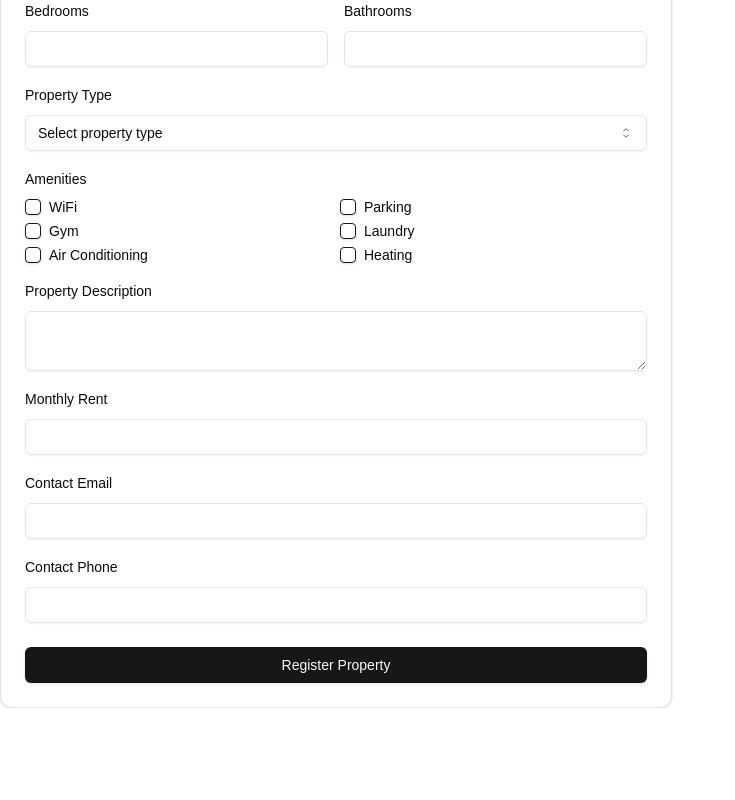
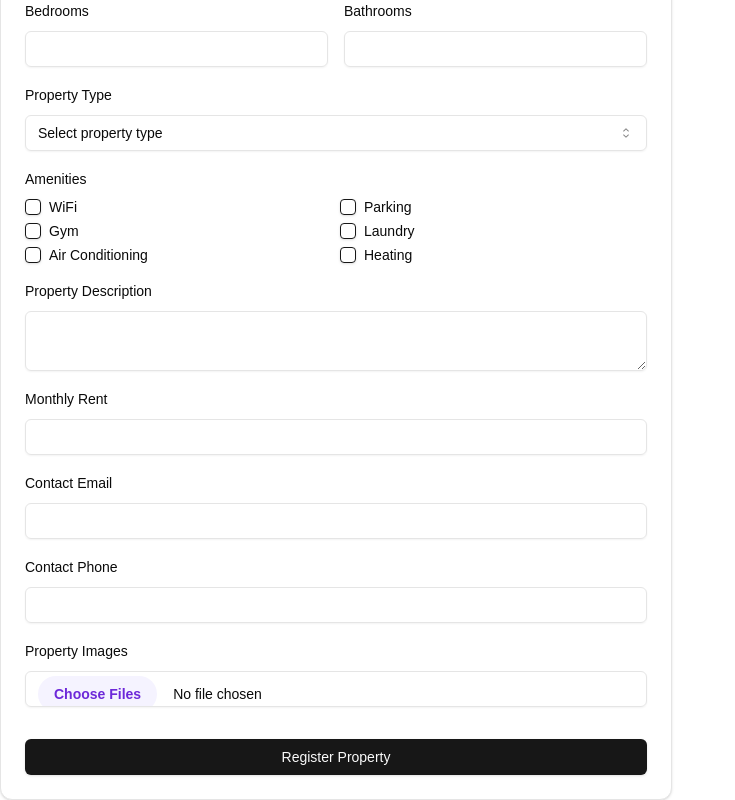
Before and after one commit to insanelyai/roomzy, a Next.js app: page /test in a window 1280 px wide. Shown: the part 284-1084 px from the top of the page, without its empty margins (0-735 px from the left). Before the commit the page ends 992 px from the top, so only its background shows below. Built offline with nearby package versions, Linux system fonts and the light colour scheme.

Commit message:
Update(UI): Images Upload in Registration Property

```diff
--- a/components/Form/registerproperty.tsx
+++ b/components/Form/registerproperty.tsx
@@ -1,6 +1,5 @@
 'use client'
-
-import { useState } from 'react'
+import { useState, useCallback } from 'react'
 import { useForm, Controller } from 'react-hook-form'
 import { zodResolver } from '@hookform/resolvers/zod'
 import * as z from 'zod'
@@ -12,6 +11,10 @@ import { Textarea } from "@/components/ui/textarea"
 import { Select, SelectContent, SelectItem, SelectTrigger, SelectValue } from "@/components/ui/select"
 import { Checkbox } from "@/components/ui/checkbox"
 import { toast } from "@/hooks/use-toast"
+import { X } from 'lucide-react'
+
+const MAX_FILE_SIZE = 5 * 1024 * 1024; // 5MB
+const ACCEPTED_IMAGE_TYPES = ["image/jpeg", "image/jpg", "image/png", "image/webp"];
 
 const propertySchema = z.object({
   propertyName: z.string().min(1, "Property name is required"),
@@ -24,19 +27,27 @@ const propertySchema = z.object({
   price: z.number().min(0, "Price must be a positive number"),
   contactEmail: z.string().email("Invalid email address"),
   contactPhone: z.string().regex(/^\+?[1-9]\d{1,14}$/, "Invalid phone number"),
+  images: z.array(z.instanceof(File)
+    .refine(file => file.size <= MAX_FILE_SIZE, `Max file size is 5MB.`)
+    .refine(file => ACCEPTED_IMAGE_TYPES.includes(file.type), ".jpg, .jpeg, .png and .webp files are accepted.")
+  ).max(5, "You can upload up to 5 images"),
 })
 
 type PropertyFormData = z.infer<typeof propertySchema>
 
 export default function PropertyRegistrationForm() {
   const [amenities, setAmenities] = useState<string[]>([])
+  const [previewImages, setPreviewImages] = useState<string[]>([])
 
-  const { register, handleSubmit, control, formState: { errors } } = useForm<PropertyFormData>({
+  const { register, handleSubmit, control, formState: { errors }, setValue, watch } = useForm<PropertyFormData>({
     resolver: zodResolver(propertySchema),
     defaultValues: {
       amenities: [],
+      images: [],
     },
   })
+
+  const watchImages = watch("images")
 
   const onSubmit = (data: PropertyFormData) => {
     console.log(data)
@@ -45,6 +56,19 @@ export default function PropertyRegistrationForm() {
       description: "Your property has been successfully registered.",
     })
   }
+
+  const handleImageUpload = useCallback((e: React.ChangeEvent<HTMLInputElement>) => {
+    const files = Array.from(e.target.files || [])
+    setValue('images', files, { shouldValidate: true })
+
+    const newPreviewImages = files.map(file => URL.createObjectURL(file))
+    setPreviewImages(prevImages => [...prevImages, ...newPreviewImages])
+  }, [setValue])
+
+  const removeImage = useCallback((index: number) => {
+    setValue('images', watchImages.filter((_, i) => i !== index), { shouldValidate: true })
+    setPreviewImages(prevImages => prevImages.filter((_, i) => i !== index))
+  }, [setValue, watchImages])
 
   return (
     <Card className="w-full max-w-2xl">
@@ -151,6 +175,33 @@ export default function PropertyRegistrationForm() {
             <Input id="contactPhone" type="tel" {...register("contactPhone")} />
             {errors.contactPhone && <p className="text-red-500 text-sm">{errors.contactPhone.message}</p>}
           </div>
+
+          <div className="space-y-2">
+            <Label htmlFor="images">Property Images</Label>
+            <Input
+              id="images"
+              type="file"
+              accept=".jpg,.jpeg,.png,.webp"
+              multiple
+              onChange={handleImageUpload}
+              className="file:mr-4 file:py-2 file:px-4 file:rounded-full file:border-0 file:text-sm file:font-semibold file:bg-violet-50 file:text-violet-700 hover:file:bg-violet-100"
+            />
+            {errors.images && <p className="text-red-500 text-sm">{errors.images.message}</p>}
+            <div className="grid grid-cols-3 gap-4 mt-4">
+              {previewImages.map((src, index) => (
+                <div key={index} className="relative">
+                  <img src={src} alt={`Preview ${index + 1}`} className="w-full h-32 object-cover rounded-md" />
+                  <button
+                    type="button"
+                    onClick={() => removeImage(index)}
+                    className="absolute top-0 right-0 bg-red-500 text-white p-1 rounded-full"
+                  >
+                    <X size={16} />
+                  </button>
+                </div>
+              ))}
+            </div>
+          </div>
         </CardContent>
         <CardFooter>
           <Button type="submit" className="w-full">Register Property</Button>
```
